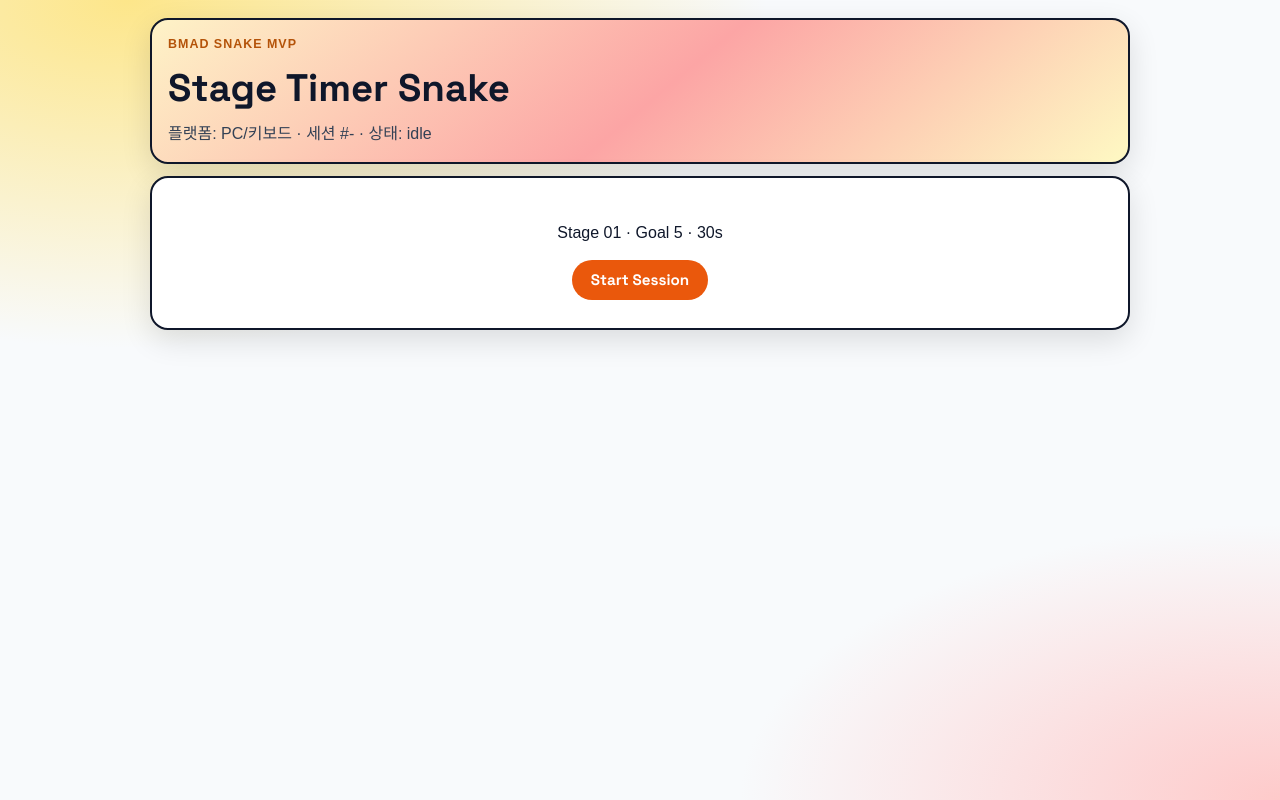
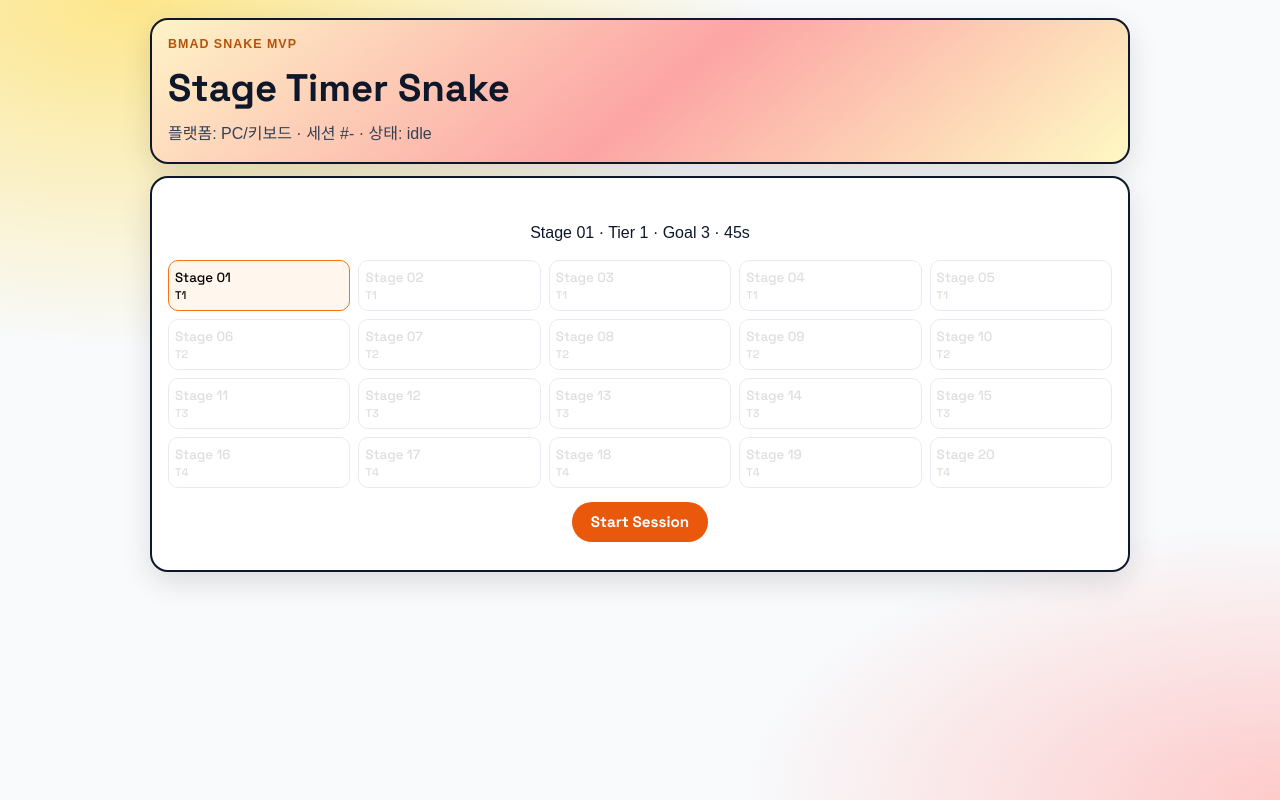
Before and after one commit to chakannom/bmad-snake, a React (Vite) app: page / in a window 1280 px wide. Built offline with nearby package versions, Linux system fonts and the light colour scheme; no server answers; a web font is replaced by a local one.

Commit message:
feat: complete epic 3 stage progression and local persistence

```diff
--- a/src/App.css
+++ b/src/App.css
@@ -100,6 +100,34 @@ h2 {
   justify-content: center;
 }
 
+.stage-grid {
+  margin: 14px 0;
+  display: grid;
+  gap: 8px;
+  grid-template-columns: repeat(5, minmax(0, 1fr));
+}
+
+.stage-button {
+  border: 1px solid #cbd5e1;
+  background: #fff;
+  border-radius: 10px;
+  padding: 8px 6px;
+  display: grid;
+  gap: 2px;
+  text-align: left;
+  cursor: pointer;
+}
+
+.stage-button--selected {
+  border-color: #f97316;
+  background: #fff7ed;
+}
+
+.stage-button--locked {
+  opacity: 0.45;
+  cursor: not-allowed;
+}
+
 .playfield {
   border-radius: 18px;
   border: 2px solid var(--edge);
@@ -127,6 +155,10 @@ h2 {
 }
 
 @media (max-width: 720px) {
+  .stage-grid {
+    grid-template-columns: repeat(2, minmax(0, 1fr));
+  }
+
   .stats {
     grid-template-columns: 1fr;
   }
--- a/src/App.tsx
+++ b/src/App.tsx
@@ -12,30 +12,37 @@ import {
   startSession,
 } from './game/sessionMachine'
 import { createInitialGame, tick, updateDirection } from './game/engine'
-import type { Point, StageDefinition } from './game/types'
+import { STAGES, getStageById } from './stage/catalog'
+import {
+  canPlayStage,
+  loadProgress,
+  saveProgress,
+  unlockNextStage,
+} from './progress/storage'
+import type { Point } from './game/types'
+import type { ProgressState } from './progress/types'
 import './App.css'
 
 const TICK_MS = 180
 
-const DEMO_STAGE: StageDefinition = {
-  id: 'stage-01',
-  name: 'Stage 01',
-  tier: 1,
-  width: 14,
-  height: 10,
-  timeLimitSec: 30,
-  goalFood: 5,
-}
-
 function App() {
   const [session, setSession] = useState(initialSessionState)
-  const [game, setGame] = useState(() => createInitialGame(DEMO_STAGE))
+  const [progress, setProgress] = useState<ProgressState>(() => loadProgress())
+  const [game, setGame] = useState(() =>
+    createInitialGame(getStageById(progress.selectedStageId)),
+  )
   const touchStartRef = useRef<Point | null>(null)
+
+  const selectedStage = getStageById(progress.selectedStageId)
 
   const platform = useMemo(
     () => (isLikelyMobile() ? '모바일/터치' : 'PC/키보드'),
     [],
   )
+
+  useEffect(() => {
+    saveProgress(progress)
+  }, [progress])
 
   useEffect(() => {
     if (session.mode !== 'playing') {
@@ -58,6 +65,7 @@ function App() {
             mode: 'cleared',
             endedReason: 'none',
           }))
+          setProgress((current) => unlockNextStage(current, selectedStage.id))
         }
 
         return next
@@ -65,7 +73,7 @@ function App() {
     }, TICK_MS)
 
     return () => window.clearInterval(interval)
-  }, [session.mode])
+  }, [selectedStage.id, session.mode])
 
   useEffect(() => {
     const onKeyDown = (event: KeyboardEvent) => {
@@ -92,13 +100,19 @@ function App() {
   }, [session.mode])
 
   const handleStart = () => {
-    setGame(createInitialGame(DEMO_STAGE))
+    const stage = getStageById(progress.selectedStageId)
+    setGame(createInitialGame(stage))
     setSession((prev) => startSession(prev))
   }
 
   const handleRestart = () => {
-    setGame(createInitialGame(DEMO_STAGE))
+    const stage = getStageById(progress.selectedStageId)
+    setGame(createInitialGame(stage))
     setSession((prev) => restartSession(prev))
+  }
+
+  const handleSelectStage = (stageId: string) => {
+    setProgress((prev) => ({ ...prev, selectedStageId: stageId }))
   }
 
   const handleTouchStart = (x: number, y: number) => {
@@ -134,9 +148,37 @@ function App() {
       {(session.mode === 'idle' || session.mode === 'cleared') && (
         <section className="panel panel--centered">
           {session.mode === 'cleared' ? <h2>Stage Cleared</h2> : null}
-          <p>{DEMO_STAGE.name} · Goal {DEMO_STAGE.goalFood} · {DEMO_STAGE.timeLimitSec}s</p>
+          <p>
+            {selectedStage.name} · Tier {selectedStage.tier} · Goal{' '}
+            {selectedStage.goalFood} · {selectedStage.timeLimitSec}s
+          </p>
+
+          <div className="stage-grid">
+            {STAGES.map((stage) => {
+              const unlocked = canPlayStage(progress, stage.id)
+              const selected = stage.id === progress.selectedStageId
+              const className = unlocked
+                ? selected
+                  ? 'stage-button stage-button--selected'
+                  : 'stage-button'
+                : 'stage-button stage-button--locked'
+
+              return (
+                <button
+                  key={stage.id}
+                  className={className}
+                  onClick={() => handleSelectStage(stage.id)}
+                  disabled={!unlocked}
+                >
+                  <span>{stage.name}</span>
+                  <small>T{stage.tier}</small>
+                </button>
+              )
+            })}
+          </div>
+
           <button className="cta" onClick={handleStart}>
-            {session.mode === 'cleared' ? 'Play Again' : 'Start Session'}
+            {session.mode === 'cleared' ? 'Next Run' : 'Start Session'}
           </button>
         </section>
       )}
@@ -156,7 +198,13 @@ function App() {
             </div>
             <div>
               <span>Time Left</span>
-              <strong>{Math.max(0, Math.ceil((game.timeLimitSec * 1000 - game.elapsedMs) / 1000))}s</strong>
+              <strong>
+                {Math.max(
+                  0,
+                  Math.ceil((game.timeLimitSec * 1000 - game.elapsedMs) / 1000),
+                )}
+                s
+              </strong>
             </div>
           </section>
 
@@ -181,10 +229,13 @@ function App() {
           <p>실패 후 즉시 재시작할 수 있습니다.</p>
           <div className="row">
             <button className="cta" onClick={handleRestart}>
-              Restart
+              Retry Stage
             </button>
-            <button className="ghost" onClick={handleStart}>
-              New Session
+            <button
+              className="ghost"
+              onClick={() => setSession((prev) => ({ ...prev, mode: 'idle' }))}
+            >
+              Stage Select
             </button>
           </div>
         </section>
--- /dev/null
+++ b/src/progress/storage.ts
@@ -0,0 +1,57 @@
+import { STAGES } from '../stage/catalog'
+import type { ProgressState } from './types'
+
+const STORAGE_KEY = 'bmad-snake.stage-progress'
+
+export const initialProgress: ProgressState = {
+  unlockedStageIds: [STAGES[0].id],
+  selectedStageId: STAGES[0].id,
+  clearedStageIds: [],
+  bestTimeByStage: {},
+}
+
+export function loadProgress(): ProgressState {
+  try {
+    const raw = localStorage.getItem(STORAGE_KEY)
+
+    if (!raw) {
+      return initialProgress
+    }
+
+    const parsed = JSON.parse(raw) as ProgressState
+
+    if (!parsed.unlockedStageIds?.length || !parsed.selectedStageId) {
+      return initialProgress
+    }
+
+    return parsed
+  } catch {
+    return initialProgress
+  }
+}
+
+export function saveProgress(progress: ProgressState): void {
+  localStorage.setItem(STORAGE_KEY, JSON.stringify(progress))
+}
+
+export function unlockNextStage(progress: ProgressState, stageId: string): ProgressState {
+  const currentIdx = STAGES.findIndex((stage) => stage.id === stageId)
+  const nextStage = STAGES[currentIdx + 1]
+
+  const unlockedStageIds = nextStage
+    ? Array.from(new Set([...progress.unlockedStageIds, nextStage.id]))
+    : progress.unlockedStageIds
+
+  const clearedStageIds = Array.from(new Set([...progress.clearedStageIds, stageId]))
+
+  return {
+    ...progress,
+    unlockedStageIds,
+    clearedStageIds,
+    selectedStageId: nextStage?.id ?? stageId,
+  }
+}
+
+export function canPlayStage(progress: ProgressState, stageId: string): boolean {
+  return progress.unlockedStageIds.includes(stageId)
+}
--- /dev/null
+++ b/src/progress/types.ts
@@ -0,0 +1,6 @@
+export interface ProgressState {
+  unlockedStageIds: string[]
+  selectedStageId: string
+  clearedStageIds: string[]
+  bestTimeByStage: Record<string, number>
+}
--- /dev/null
+++ b/src/stage/catalog.ts
@@ -0,0 +1,44 @@
+import type { StageDefinition } from '../game/types'
+
+const stageMatrix = [
+  { tier: 1, time: 45, goal: 3 },
+  { tier: 1, time: 45, goal: 4 },
+  { tier: 1, time: 40, goal: 4 },
+  { tier: 1, time: 40, goal: 5 },
+  { tier: 1, time: 35, goal: 5 },
+  { tier: 2, time: 35, goal: 6 },
+  { tier: 2, time: 34, goal: 6 },
+  { tier: 2, time: 33, goal: 7 },
+  { tier: 2, time: 32, goal: 7 },
+  { tier: 2, time: 30, goal: 8 },
+  { tier: 3, time: 30, goal: 8 },
+  { tier: 3, time: 29, goal: 9 },
+  { tier: 3, time: 28, goal: 9 },
+  { tier: 3, time: 27, goal: 10 },
+  { tier: 3, time: 26, goal: 10 },
+  { tier: 4, time: 25, goal: 11 },
+  { tier: 4, time: 24, goal: 11 },
+  { tier: 4, time: 23, goal: 12 },
+  { tier: 4, time: 22, goal: 12 },
+  { tier: 4, time: 20, goal: 13 },
+]
+
+export const STAGES: StageDefinition[] = stageMatrix.map((entry, index) => ({
+  id: `stage-${String(index + 1).padStart(2, '0')}`,
+  name: `Stage ${String(index + 1).padStart(2, '0')}`,
+  tier: entry.tier,
+  width: 14,
+  height: 10,
+  timeLimitSec: entry.time,
+  goalFood: entry.goal,
+}))
+
+export function getStageById(stageId: string): StageDefinition {
+  const found = STAGES.find((stage) => stage.id === stageId)
+
+  if (!found) {
+    return STAGES[0]
+  }
+
+  return found
+}
```
Also changed, not shown: _bmad-output/implementation-artifacts/3-1-stage-metadata-20maps-4tiers.md (added, +27 -0 lines), _bmad-output/implementation-artifacts/3-2-stage-unlock-selection-flow.md (added, +29 -0 lines), _bmad-output/implementation-artifacts/3-3-local-progress-persistence.md (added, +30 -0 lines), _bmad-output/implementation-artifacts/sprint-status.yaml (+5 -5 lines), 1 other file (tests, documents, lock files or other folders).
